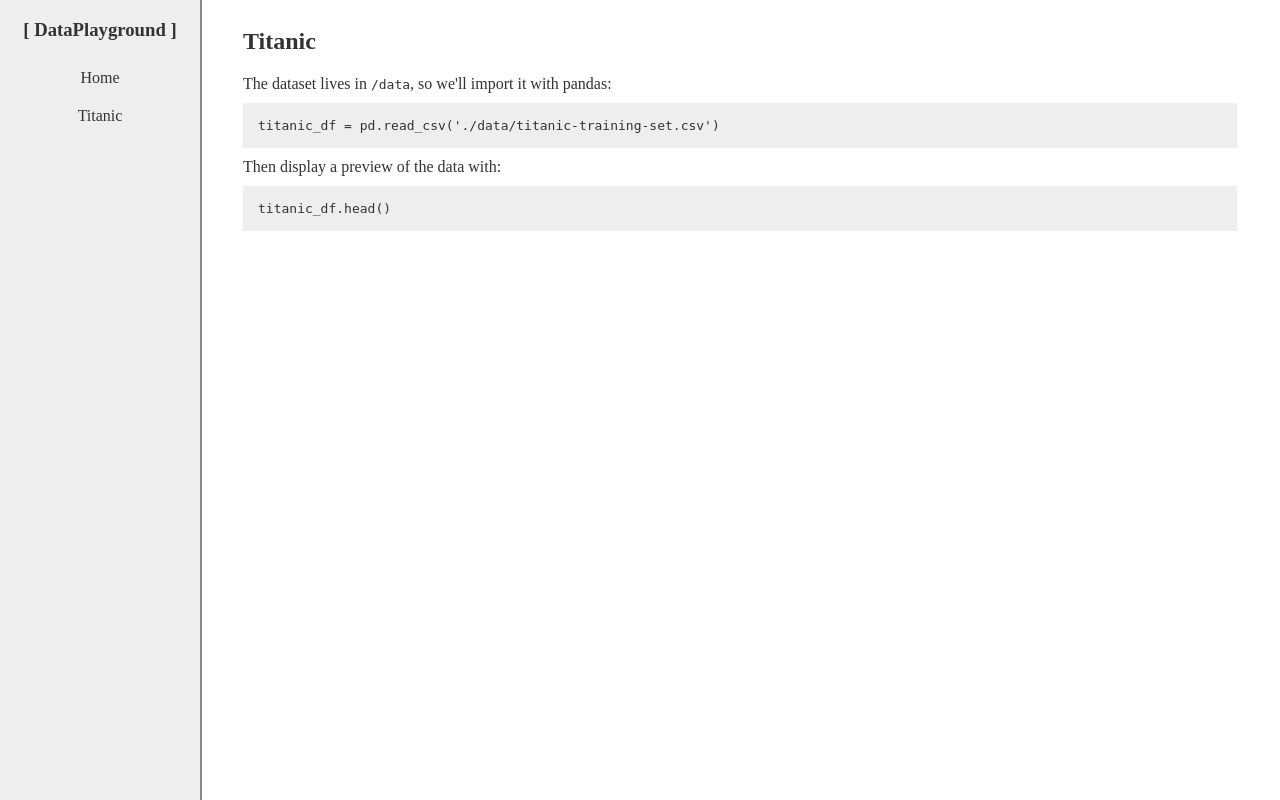
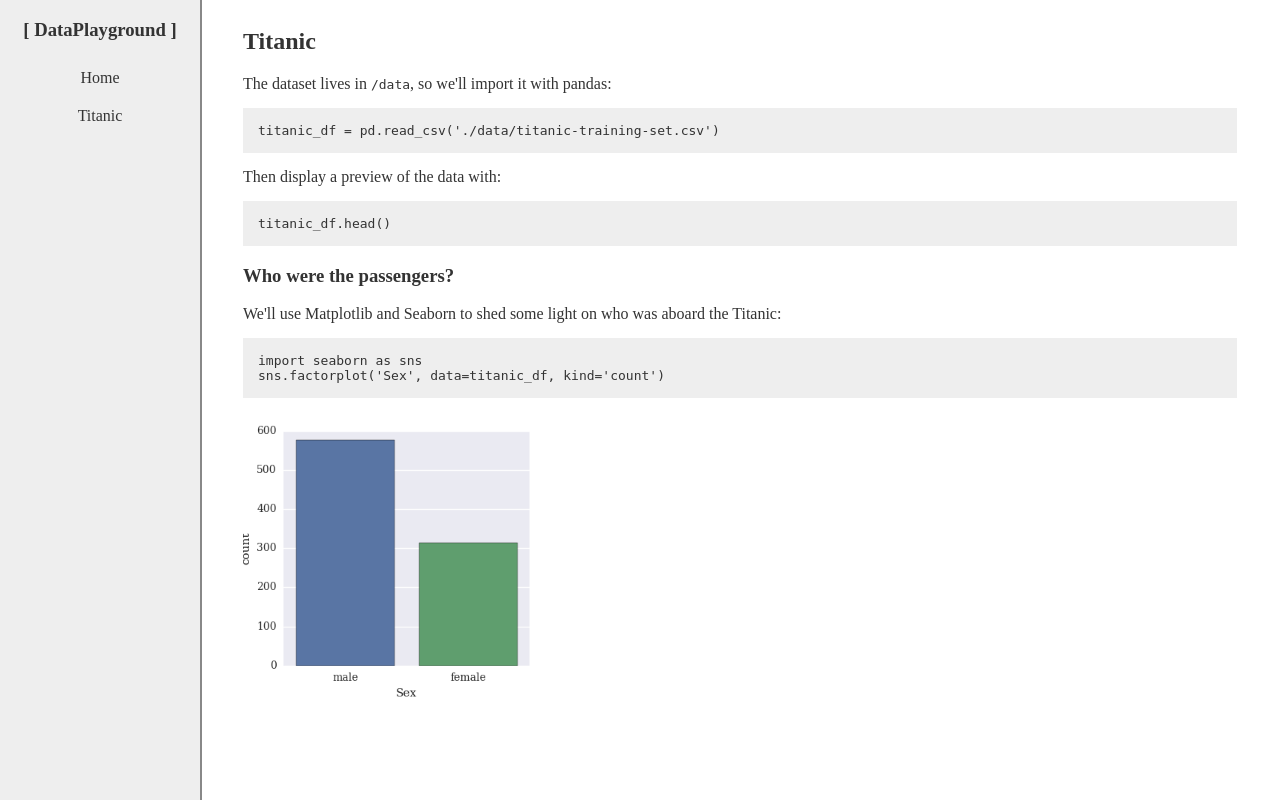
Before and after one commit to wolovim/data-playground, a Flask app: template templates/titanic.html in a window 1280 px wide. Run offline with Flask 2, Linux system fonts and the light colour scheme; the template is opened without the code that fills it, so the values that code supplies are empty.

Commit message:
Renders seaborn plot for gender

```diff
--- a/app.py
+++ b/app.py
@@ -1,8 +1,15 @@
 from flask import Flask, render_template
 import pandas as pd
-from pandas import Series, DataFrame
+import seaborn as sns
+
 
 app = Flask(__name__)
+titanic_df = pd.read_csv('./data/titanic-training-set.csv')
+
+def build_titanic_genders():
+  sns.set(font="serif")
+  plot = sns.factorplot('Sex', data=titanic_df, kind='count')
+  plot.fig.savefig("static/titanic/gender.png")
 
 @app.route('/')
 def index():
@@ -10,7 +17,7 @@ def index():
 
 @app.route('/titanic')
 def titanic():
-  titanic_df = pd.read_csv('./data/titanic-training-set.csv')
+  build_titanic_genders()
   return render_template('titanic.html', df=titanic_df)
 
 if __name__ == '__main__':
--- a/static/style.css
+++ b/static/style.css
@@ -5,7 +5,7 @@ body {
 code.snippet {
   background-color: #eee;
   display: block;
-  margin: 10px 0;
+  margin: 15px 0;
   padding: 15px;
 }
 
--- a/templates/titanic.html
+++ b/templates/titanic.html
@@ -10,5 +10,16 @@
       <code class="snippet">titanic_df.head()</code>
       {{ df.head().to_html() | safe }}
     </div>
+
+    <div>
+      <h3>Who were the passengers?</h3>
+      We'll use Matplotlib and Seaborn to shed some light on who was aboard the Titanic:
+      <code class="snippet">
+        import seaborn as sns<br />
+        sns.factorplot('Sex', data=titanic_df, kind='count')
+      </code>
+      <img src="{{ url_for('static', filename='titanic/gender.png') }}" height="300">
+    </div>
+
   </div>
 {% endblock %}
```
Also changed, not shown: static/titanic/gender.png (added).
